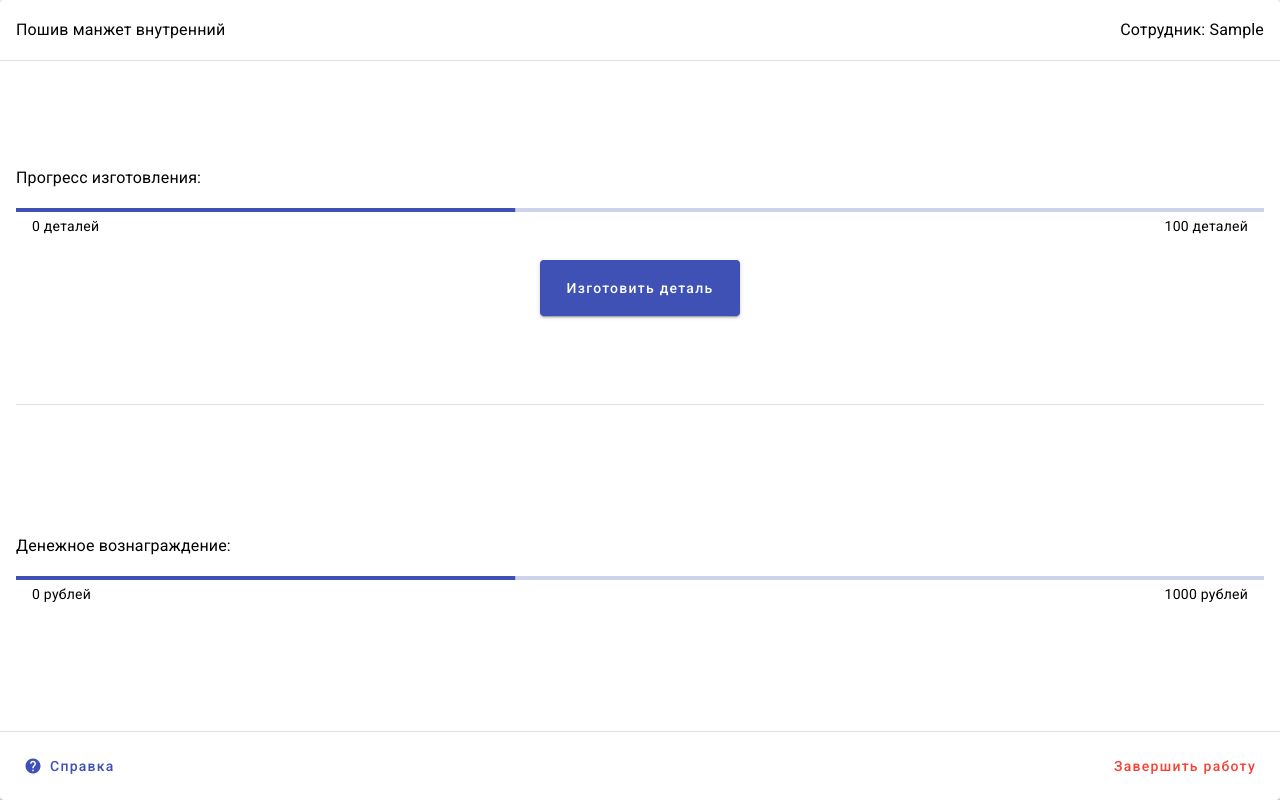
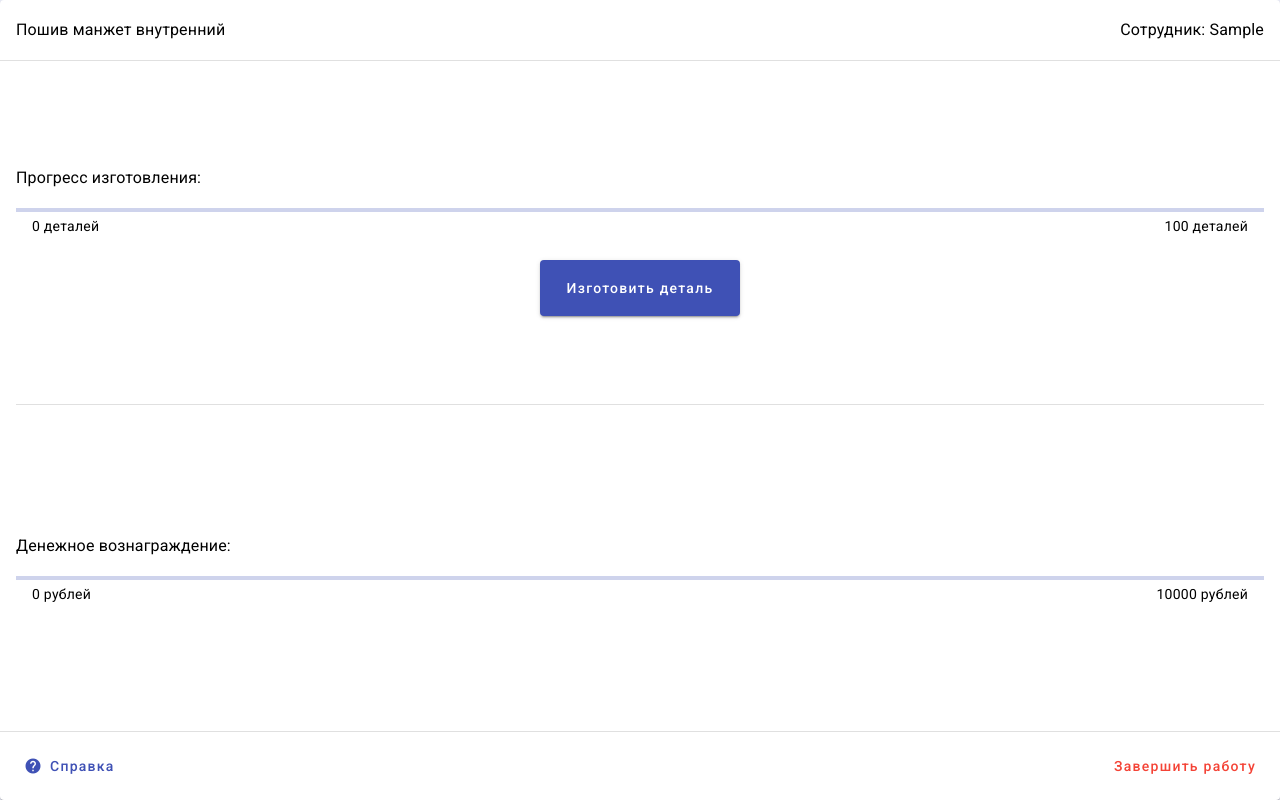
Before and after one commit to verfenders/aigul-unlimited, an Angular app: page /#/auth in a window 1280 px wide. Both pictures are taken after typing "Sample" into the empty fields and a click on the button "Войти". Built offline with nearby package versions, Linux system fonts and the light colour scheme.

Commit message:
add detail and salary counters

```diff
--- /dev/null
+++ b/src/features/confirm-dialog/confirm-dialog.component.html
@@ -0,0 +1,13 @@
+<h1 mat-dialog-title>Вы уверены, что деталь изготовлена?</h1>
+<div mat-dialog-content>
+  <mat-list>
+    <mat-list-item matListItemTitle>Для изготовления детали следует выполнить пункты:</mat-list-item>
+    <mat-list-item>1. Прошить шов</mat-list-item>
+    <mat-list-item>2. Закрепить изготовленную конструкцию</mat-list-item>
+    <mat-list-item>3. Завершить выполнение работы</mat-list-item>
+  </mat-list>
+</div>
+<div mat-dialog-actions align="end">
+  <button mat-button color="primary" [mat-dialog-close]="false">Нет</button>
+  <button mat-raised-button color="primary" [mat-dialog-close]="true" cdkFocusInitial>Да</button>
+</div>
--- a/src/features/main-screentable/main-screentable.component.html
+++ b/src/features/main-screentable/main-screentable.component.html
@@ -20,14 +20,14 @@
         <mat-progress-bar
           color="primary"
           mode="determinate"
-          value="40">
+          [value]="(this.producedDetails/this.producedDetailLimit) * 100">
         </mat-progress-bar>
         <div class="progress-bar-counter">
-          <span>0 деталей</span>
-          <span>100 деталей</span>
+          <span>{{ producedDetails }} деталей</span>
+          <span>{{ producedDetailLimit }} деталей</span>
         </div>
       </section>
-      <button class="do-detail-button" mat-raised-button color="primary">Изготовить деталь</button>
+      <button class="do-detail-button" mat-raised-button color="primary" (click)="createDetail()">Изготовить деталь</button>
     </div>
     <mat-divider></mat-divider>
     <div class="main-card-body__section">
@@ -36,11 +36,11 @@
         <mat-progress-bar
           color="primary"
           mode="determinate"
-          value="40">
+          [value]="(this.salary/this.salaryLimit) * 100">
         </mat-progress-bar>
         <div class="progress-bar-counter">
-          <span>0 рублей</span>
-          <span>1000 рублей</span>
+          <span>{{ salary }} рублей</span>
+          <span>{{ salaryLimit }} рублей</span>
         </div>
       </section>
     </div>
--- a/src/features/main-screentable/main-screentable.component.ts
+++ b/src/features/main-screentable/main-screentable.component.ts
@@ -8,6 +8,7 @@ import { MatDialog } from '@angular/material/dialog';
 import { TaskFaqComponent } from '../task-faq/task-faq.component';
 import { MatProgressBarModule } from '@angular/material/progress-bar';
 import { Router } from '@angular/router';
+import { ConfirmDialogComponent } from '../confirm-dialog/confirm-dialog.component';
 
 @Component({
   selector: 'app-main-screentable',
@@ -26,6 +27,10 @@ import { Router } from '@angular/router';
 export class MainScreentableComponent implements OnInit {
   loading = false;
   personId = '';
+  producedDetails = 0;
+  producedDetailLimit = 100;
+  salary = 0;
+  salaryLimit = 10000;
 
   constructor(
     private dialog: MatDialog,
@@ -33,6 +38,10 @@ export class MainScreentableComponent implements OnInit {
   ) {}
 
   ngOnInit() {
+    this.checkIfUserLoggedIn();
+  }
+
+  checkIfUserLoggedIn() {
     this.loading = true;
 
     const id = localStorage.getItem('personId');
@@ -48,4 +57,14 @@ export class MainScreentableComponent implements OnInit {
   openFaq() {
     this.dialog.open(TaskFaqComponent);
   }
+
+  createDetail() {
+    const dialogRef = this.dialog.open(ConfirmDialogComponent);
+    dialogRef.afterClosed().subscribe(res => {
+      if (res) {
+        this.producedDetails++;
+        this.salary += 100;
+      }
+    })
+  }
 }
```
Also changed, not shown: src/features/confirm-dialog/confirm-dialog.component.ts (added, +20 -0 lines), src/features/confirm-dialog/confirm-dialog.component.scss (added), 1 other file (tests, documents, lock files or other folders).
